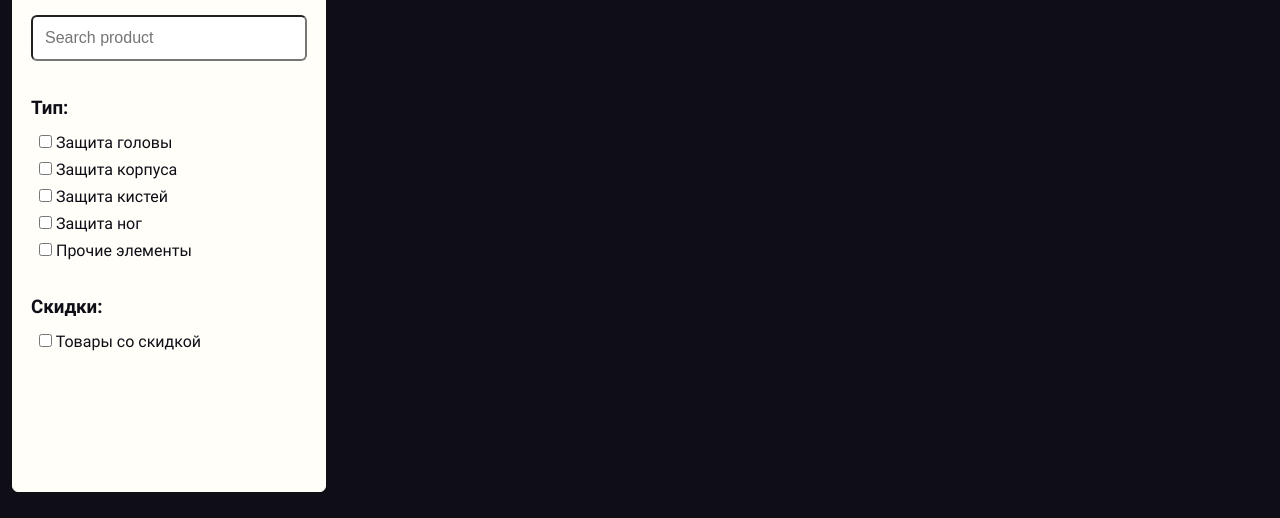
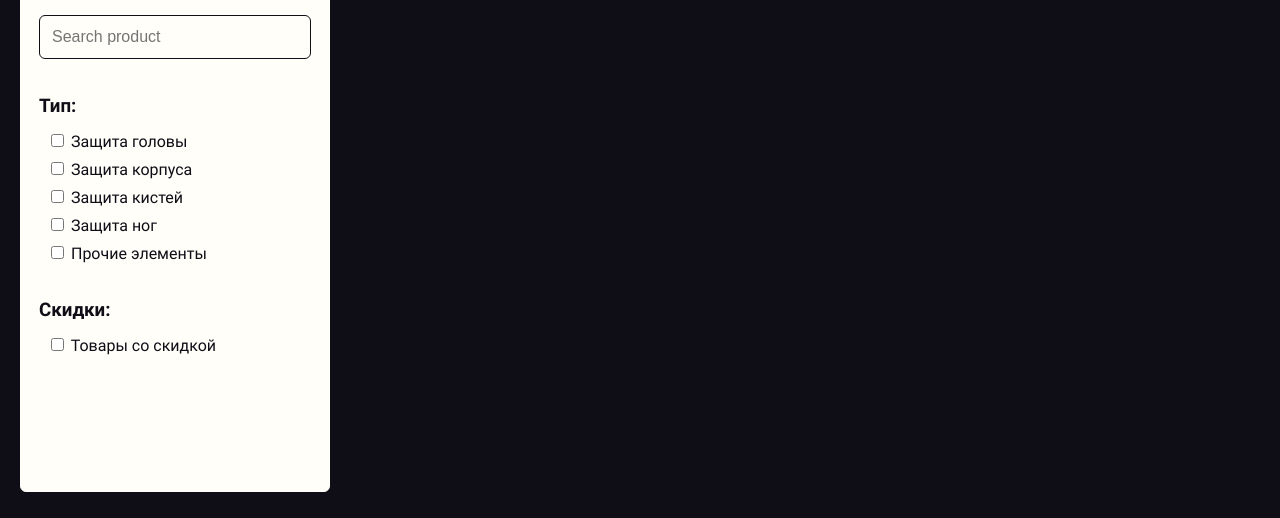
Before and after one commit to Sergey-Lesnevskiy/store_knight, a website built with webpack: page src/index.html in a window 1280 px wide. Shown: the part 282-800 px from the top of the page. Built offline with nearby package versions, Linux system fonts and the light colour scheme.

Commit message:
feat: update some styles

```diff
--- a/src/components/shoppingCart/shoppingCart.css
+++ b/src/components/shoppingCart/shoppingCart.css
@@ -1,8 +1,8 @@
-*{
+/* *{
     margin: 0;
     padding: 0;
     box-sizing: border-box;
-}
+} */
 .shopping-cart {
     max-width: 1280px;
     margin: 0 auto;
--- a/src/styles.css
+++ b/src/styles.css
@@ -51,12 +51,20 @@
     box-sizing: border-box;
 }
 
-/* Button styles reset */
+/*   Reset styles for button */
 button {
     padding: 0;
     border: none;
     background-color: transparent;
     cursor: pointer;
+}
+
+/*   Reset styles for input */
+input {
+    border: 1px solid var(--color-black);
+    background-image: none;
+    background-color: transparent;
+    box-shadow: none;
 }
 
 body {
```
